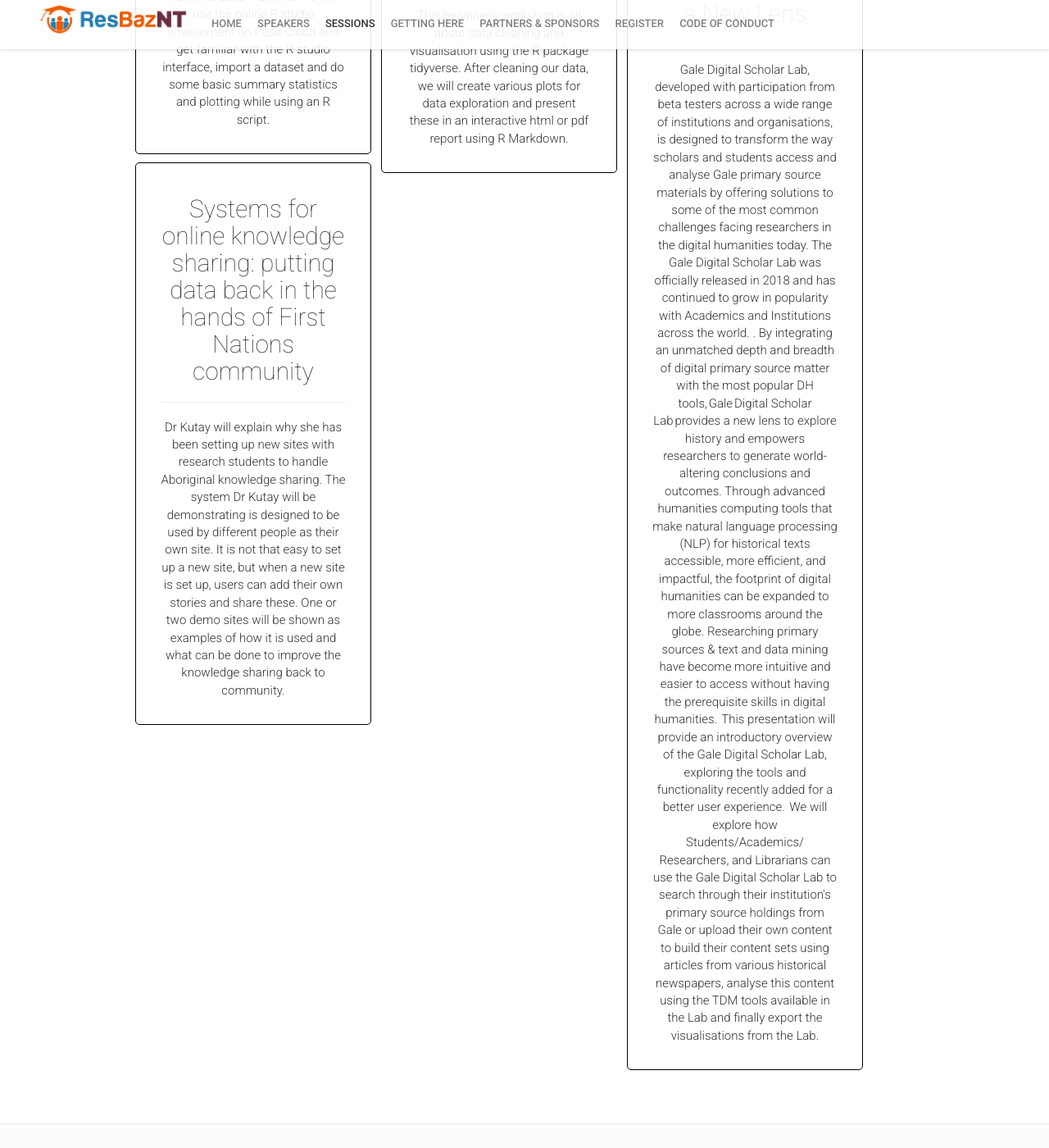
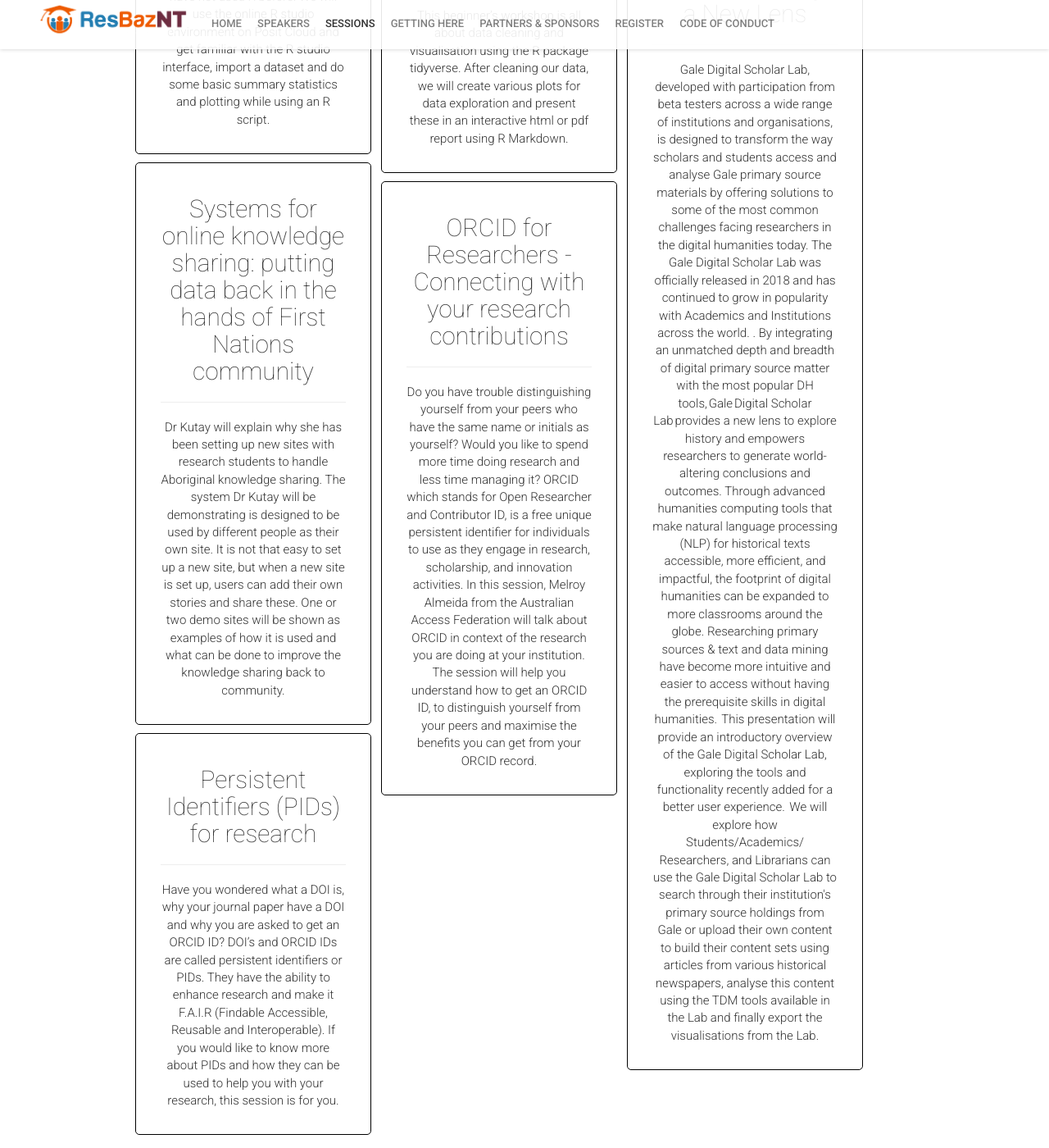
Before and after one commit to resbaznt/resbaz2023NT, a Jekyll site: the page built from sessions.html, in a window 1280 px wide and 1400 px high, scrolled down 667 px. Shown: the whole window at 82% size. Built offline with Jekyll 4.4.1, drawn with Linux system fonts in a browser that asks for light colours; nearby versions of some CDN libraries; comment, search, counter and statistics services are not loaded.

Commit message:
Update sessions.yml

```diff
--- a/_data/sessions.yml
+++ b/_data/sessions.yml
@@ -95,3 +95,20 @@
 #  subtype: talk
 #  speakers: [18, 35]
 #  complexity: "Beginner"
+-
+  id: 1057
+  title: "ORCID for Researchers - Connecting with your research contributions "
+  subtype: workshop
+  speakers: [7]
+  #service: true
+  #hidden: true
+  description: "Do you have trouble distinguishing yourself from your peers who have the same name or initials as yourself? Would you like to spend more time doing research and less time managing it? ORCID which stands for Open Researcher and Contributor ID, is a free unique persistent identifier for individuals to use as they engage in research, scholarship, and innovation activities. In this session, Melroy Almeida from the Australian Access Federation will talk about ORCID in context of the research you are doing at your institution. The session will help you understand how to get an ORCID ID, to distinguish yourself from your peers and maximise the benefits you can get from your ORCID record. "
+
+-
+  id: 1058
+  title: "Persistent Identifiers (PIDs) for research"
+  subtype: workshop
+  speakers: [7]
+  #service: true
+  #hidden: true
+  description: "Have you wondered what a DOI is, why your journal paper have a DOI and why you are asked to get an ORCID ID? DOI’s and ORCID IDs are called persistent identifiers or PIDs. They have the ability to enhance research and make it F.A.I.R (Findable Accessible, Reusable and Interoperable). If you would like to know more about PIDs and how they can be used to help you with your research, this session is for you."
```
